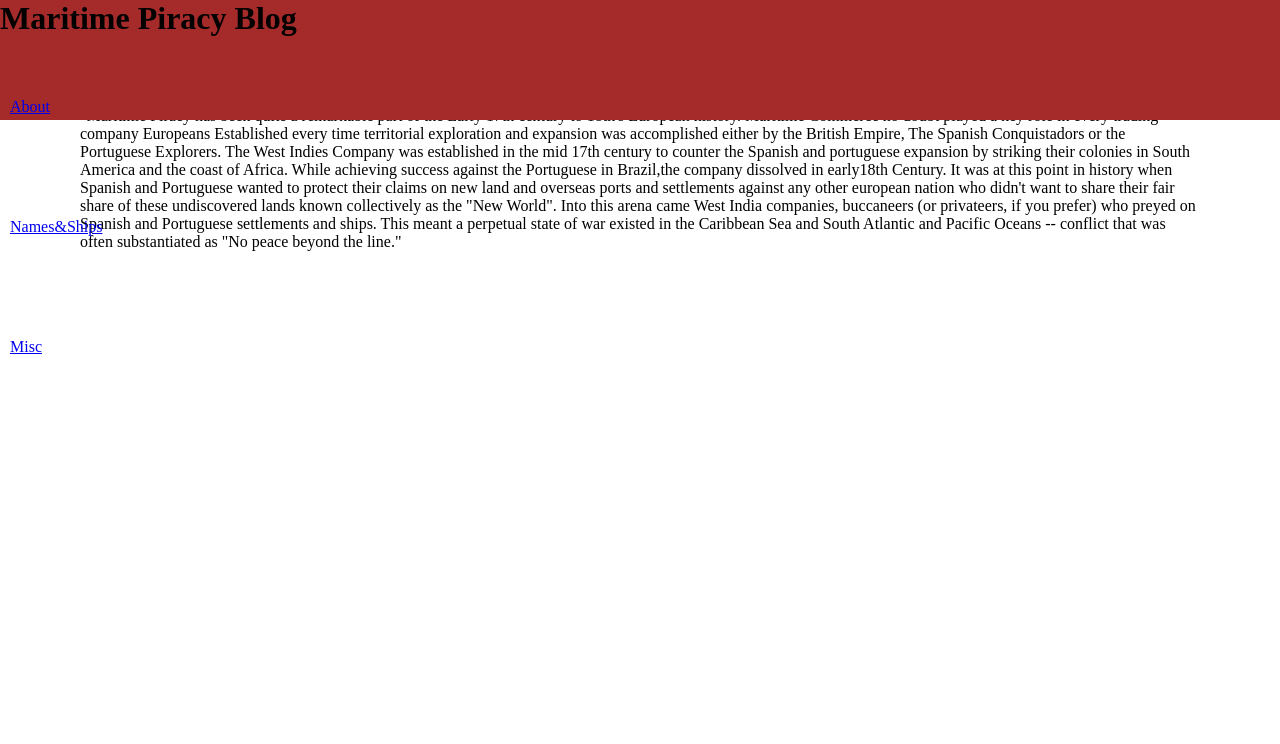
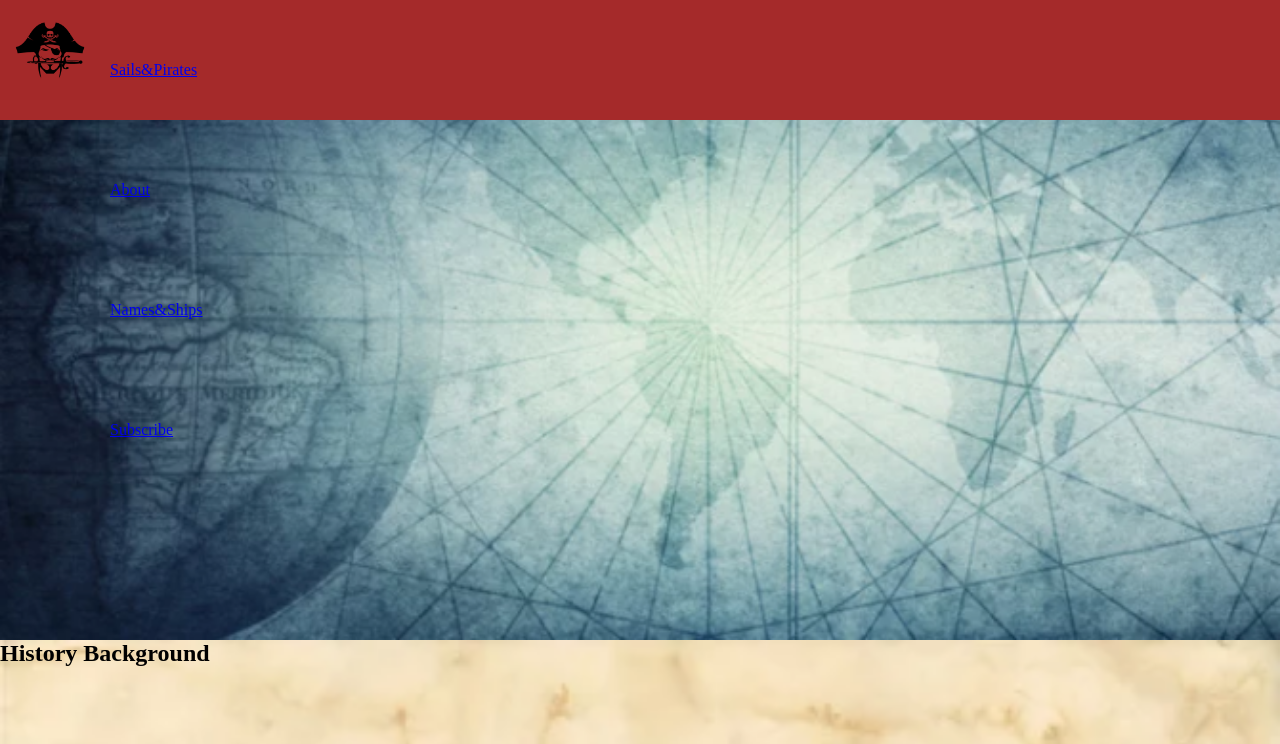
Before and after one commit to tiz0n/1st-Milestone-Proyect, a plain HTML site: page index.html in a window 1280 px wide. Shown: the top 744 px of the page. Drawn offline with Linux system fonts and the light colour scheme.

Commit message:
modified main structure for index and gave it styles

```diff
--- a/index.html
+++ b/index.html
@@ -5,23 +5,24 @@
     <meta http-equiv="X-UA-Compatible" content="IE=edge">
     <meta name="viewport" content="width=device-width, initial-scale=1.0">
     <link rel="stylesheet" href="../assets/css/styles.css">
-    <title>Maritime piracy blog</title>
+    <title>Sails&Pirates blog</title>
 </head>
 <body>
-     <header>
-         <div class="bg-div">
-             <a href="index.html"></a>
-         </div>
-          <h1>Maritime Piracy Blog</h1>
-          <nav>
-              <ul>
-                  <li><a href="index.html">About</a></li>
-                  <li><a href="main.html">Names&Ships</a></li>
-                  <li><a href="misc.html">Misc</a></li>
+     <header class="header">
+         <div class="bg-g"></div>
+         <nav class="nav">
+              <ul class="nav-menu">
+                <a href="index.html" class="logo">Sails&Pirates</a>
+                  <li class="nav-menu-item"><a href="index.html" class="nav-menu-link">About</a></li>
+                  <li class="nav-menu-item"><a href="main.html" class="nav-menu-link">Names&Ships</a></li>
+                  <li class="nav-menu-item"><a href="misc.html" class="nav-menu-link">Subscribe</a></li>
               </ul>
           </nav>
      </header>
-     <section id="Bg-Main-1st-section">
+     <section class="Fullvh-slide">
+         <div class="intro"></div>
+         </section>
+         <section class="Fullvh-slide Fullvh-slide--second">
          <div class="wrapper-1st-section">
              <h1>History Background</h1>
              <p>"Maritime Piracy has been quite a remarkable part of the Early 17th century to 18th's European history.
@@ -35,6 +36,6 @@
                  -- conflict that was often substantiated as "No peace beyond the line."</p>
          </div>
      </section>
-     <footer id ="common"></footer>
-</body>
+    </body>
+    <footer id ="common"></footer>
 </html>
```
